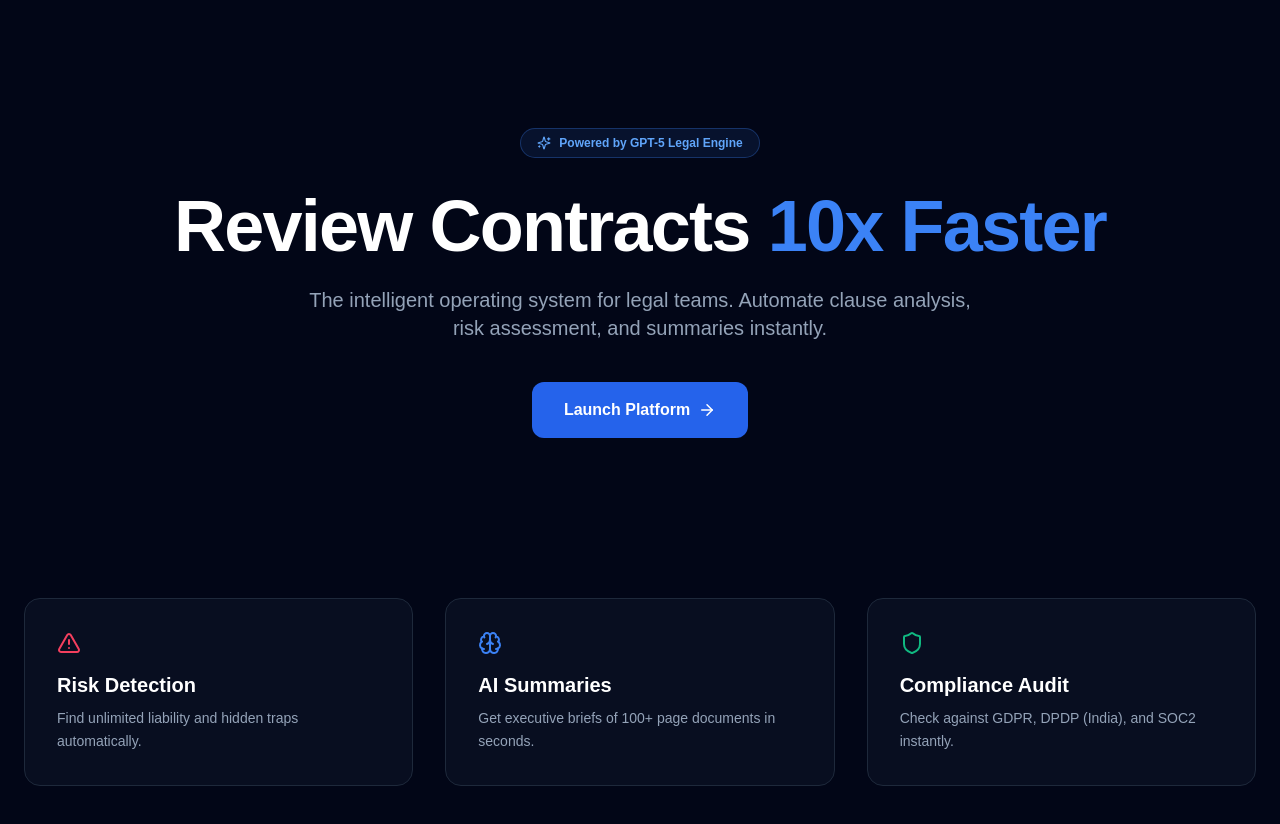
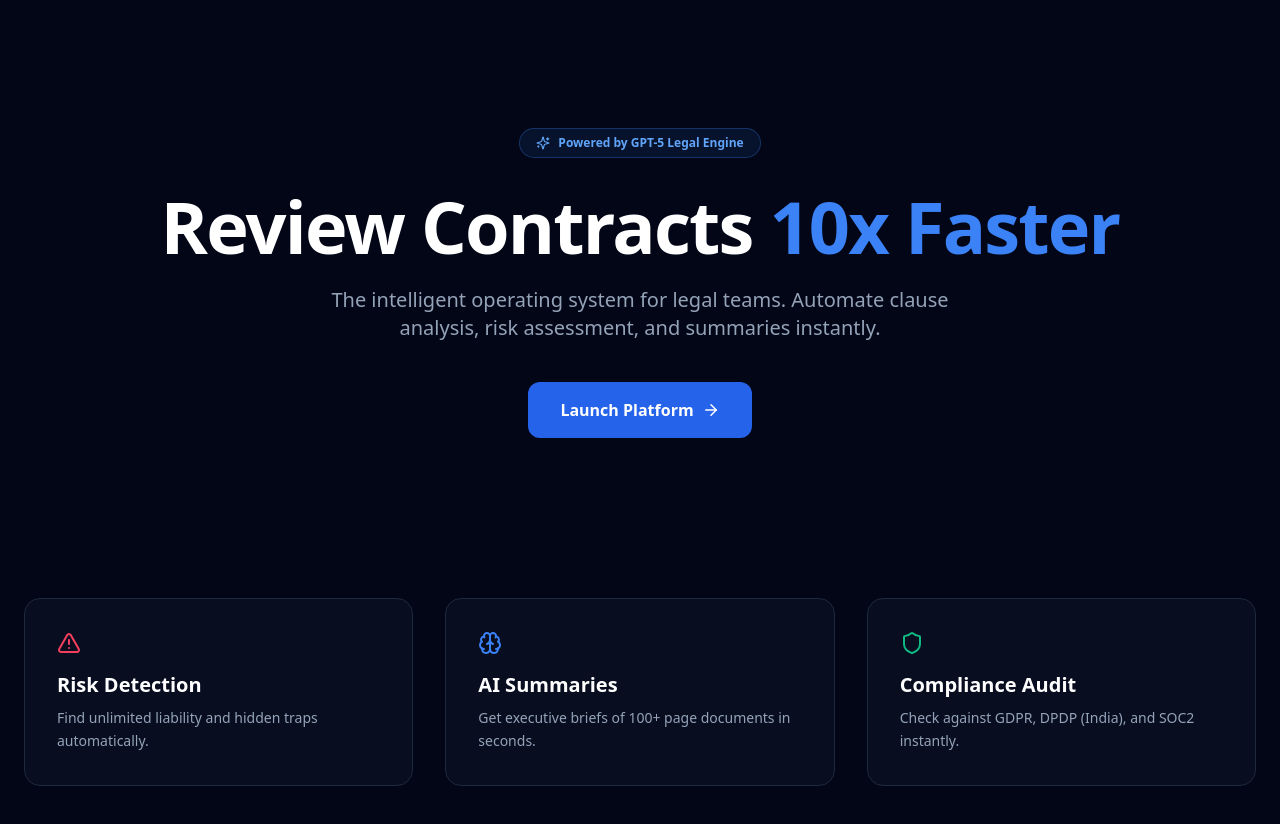
Before and after one commit to akshayrsat/beingvakilai, a Next.js app: page / in a window 1280 px wide. Shown: the top 824 px of the page. Built offline with nearby package versions, Linux system fonts and the light colour scheme.

Commit message:
Update globals.css

```diff
--- a/app/globals.css
+++ b/app/globals.css
@@ -2,14 +2,7 @@
 @tailwind components;
 @tailwind utilities;
 
-:root {
-  --background: #020617;
-  --foreground: #ffffff;
+body {
+  background-color: #020617;
+  color: #ffffff;
 }
-
-body {
-  background-color: var(--background);
-  color: var(--foreground);
-  margin: 0;
-  font-family: Arial, sans-serif;
-}
```
